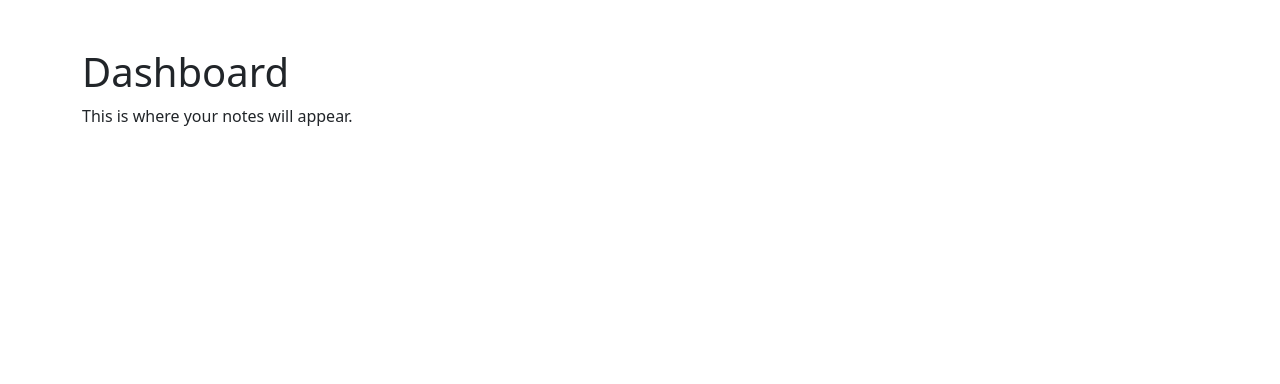
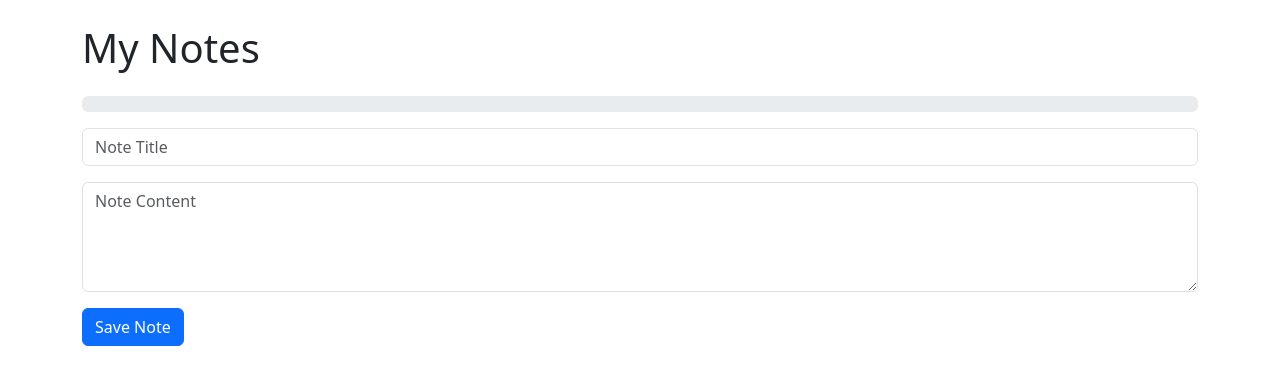
Before and after one commit to Yugenzariah/WEB601-Assessment-Two, a React (Create React App) app in the folder client/: page / in a window 1280 px wide. Shown: the top 384 px of the page. Built offline with nearby package versions, Linux system fonts and the light colour scheme.

Commit message:
Initial setup for dashboard

```diff
--- a/client/src/pages/Dashboard.jsx
+++ b/client/src/pages/Dashboard.jsx
@@ -1,10 +1,64 @@
-import React from 'react';
+// Main dashboard page. Displays ProgressBar, NoteForm, and list of NoteCards.
+import React, { useState } from 'react';
+import NoteForm from '../components/NoteForm';
+import NoteCard from '../components/NoteCard';
+import ProgressBar from '../components/ProgressBar';
 
 const Dashboard = () => {
+  const [notes, setNotes] = useState([]); // TODO: Change dummy state
+  const [noteToEdit, setNoteToEdit] = useState(null);
+
+  // Add or update note
+  const handleSaveNote = (noteData) => {
+    if (noteToEdit) {
+      // Update existing note
+      setNotes(
+        notes.map((note) =>
+          note.id === noteToEdit.id ? { ...note, ...noteData } : note
+        )
+      );
+      setNoteToEdit(null);
+    } else {
+      // Add new note
+      const newNote = {
+        id: Date.now(), // Temporary local ID
+        title: noteData.title,
+        content: noteData.content,
+        tags: [] // No tags yet
+      };
+      setNotes([newNote, ...notes]);
+    }
+  };
+
+  // Delete note
+  const handleDeleteNote = (id) => {
+    setNotes(notes.filter((note) => note.id !== id));
+  };
+
+  // Edit note
+  const handleEditNote = (note) => {
+    setNoteToEdit(note);
+  };
+
   return (
-    <div className="container mt-5">
-      <h1>Dashboard</h1>
-      <p>This is where your notes will appear.</p>
+    <div className="container mt-4">
+      <h1 className="mb-4">My Notes</h1>
+
+      {/* ProgressBar showing dummy completed vs total */}
+      <ProgressBar completed={0} total={notes.length} />
+
+      {/* Note form to add/edit notes */}
+      <NoteForm onSave={handleSaveNote} noteToEdit={noteToEdit} />
+
+      {/* Render list of NoteCards */}
+      {notes.map((note) => (
+        <NoteCard
+          key={note.id}
+          note={note}
+          onEdit={handleEditNote}
+          onDelete={handleDeleteNote}
+        />
+      ))}
     </div>
   );
 };
```
